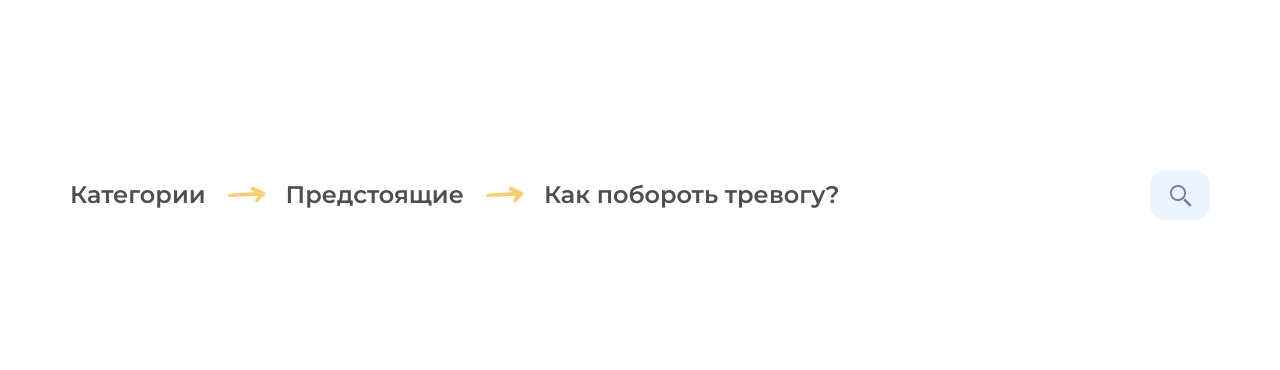
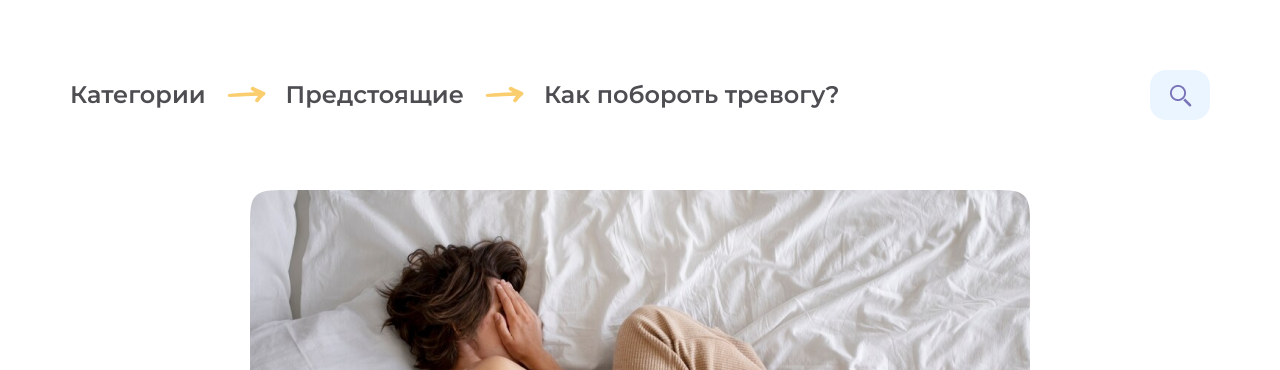
Before and after one commit to ArsikFrol/you-mi, a Next.js app: page /webinars/1/1 in a window 1280 px wide. Shown: the part 120-490 px from the top of the page. Built offline with nearby package versions, Linux system fonts and the light colour scheme; no server answers.

Commit message:
fix: paddinNone

```diff
--- a/src/app/payService/page.tsx
+++ b/src/app/payService/page.tsx
@@ -36,7 +36,7 @@ export default function () {
     }, [numberCard, validUntil, CVV, cardHolder])
 
     return (
-        <Container paddingNone>
+        <Container paddingNoneY>
             <>
                 <div className='w-[1000px] mx-auto flex items-center justify-between py-[50px]'>
                     <div className=''>
--- a/src/components/CategoriesWebinars.tsx
+++ b/src/components/CategoriesWebinars.tsx
@@ -22,7 +22,7 @@ export default function CategoriesWebinars(props: Props) {
     } = useWebinars()
 
     return (
-        <Container paddingNone>
+        <Container paddingNoneY>
             <div className='grid grid-cols-3 justify-between gap-x-[50px] gap-y-[50px] mb-[100px]'>
                 {activeBtn === 'archive' &&
                     props.listArchive.map((obj: TListArchive, index: number) => {
--- a/src/components/FormOne.tsx
+++ b/src/components/FormOne.tsx
@@ -37,7 +37,7 @@ export default function FormOne() {
     }, [FIO, gender, dayBirth, monthBirth, yearBirth, citizenship, country, numberPhone, email, socialNetwork])
 
     return (
-        <Container paddingNone>
+        <Container paddingNoneY>
             <>
                 <div className='relative w-[780px] mx-auto'>
                     <Title text='Станьте частью команды YouMi' />
--- a/src/components/UI/PathFromLinks.tsx
+++ b/src/components/UI/PathFromLinks.tsx
@@ -23,7 +23,7 @@ type Props = {
 
 export default function PathFromLinks(props: Props) {
     return (
-        <Container paddingNone>
+        <Container paddingNoneY>
             <div className='flex items-center justify-between h-[50px]'>
                 <div className='flex items-center gap-x-[20px] text-(--text) text-[24px] font-semibold'>
                     <Link href={`http://localhost:3000/${props.backTwo || ''}`}
```
